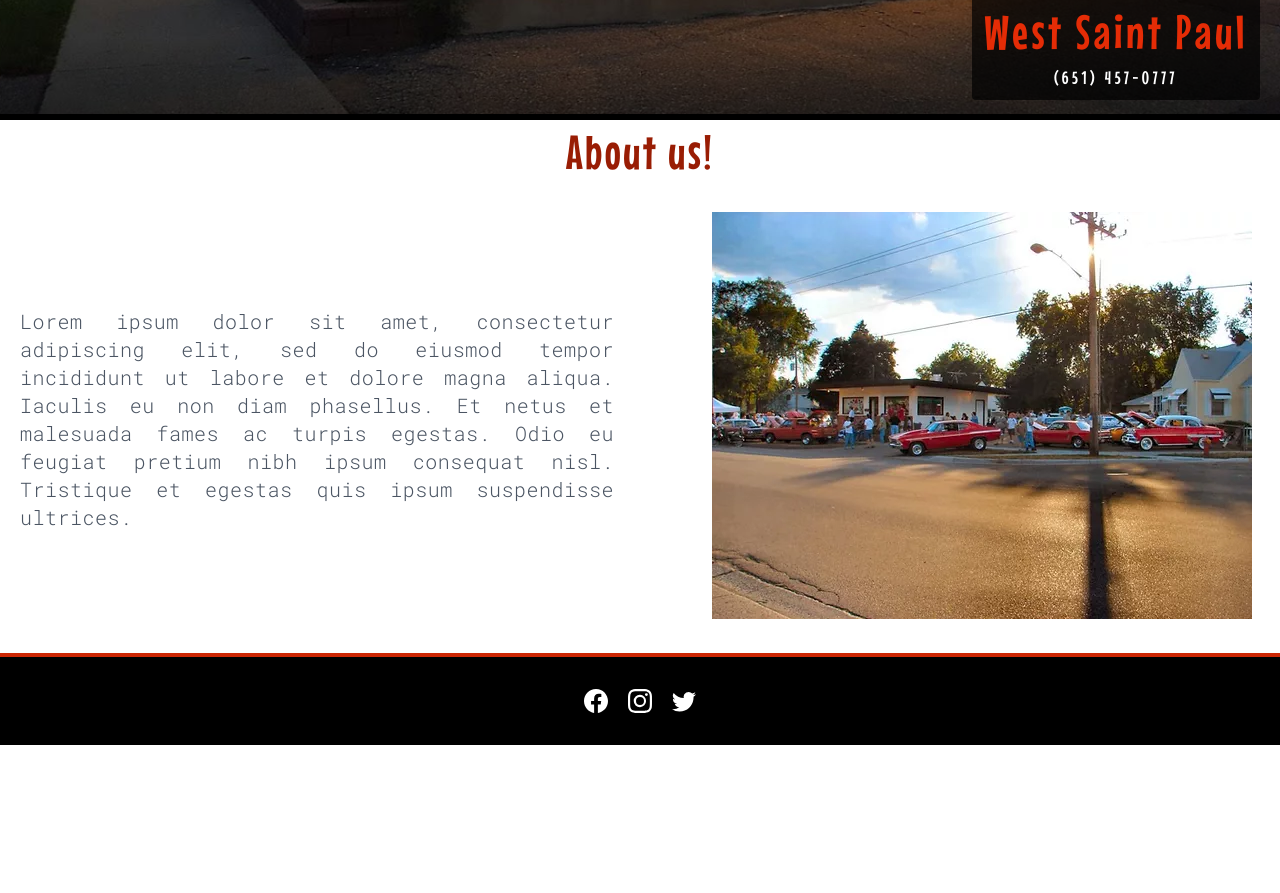
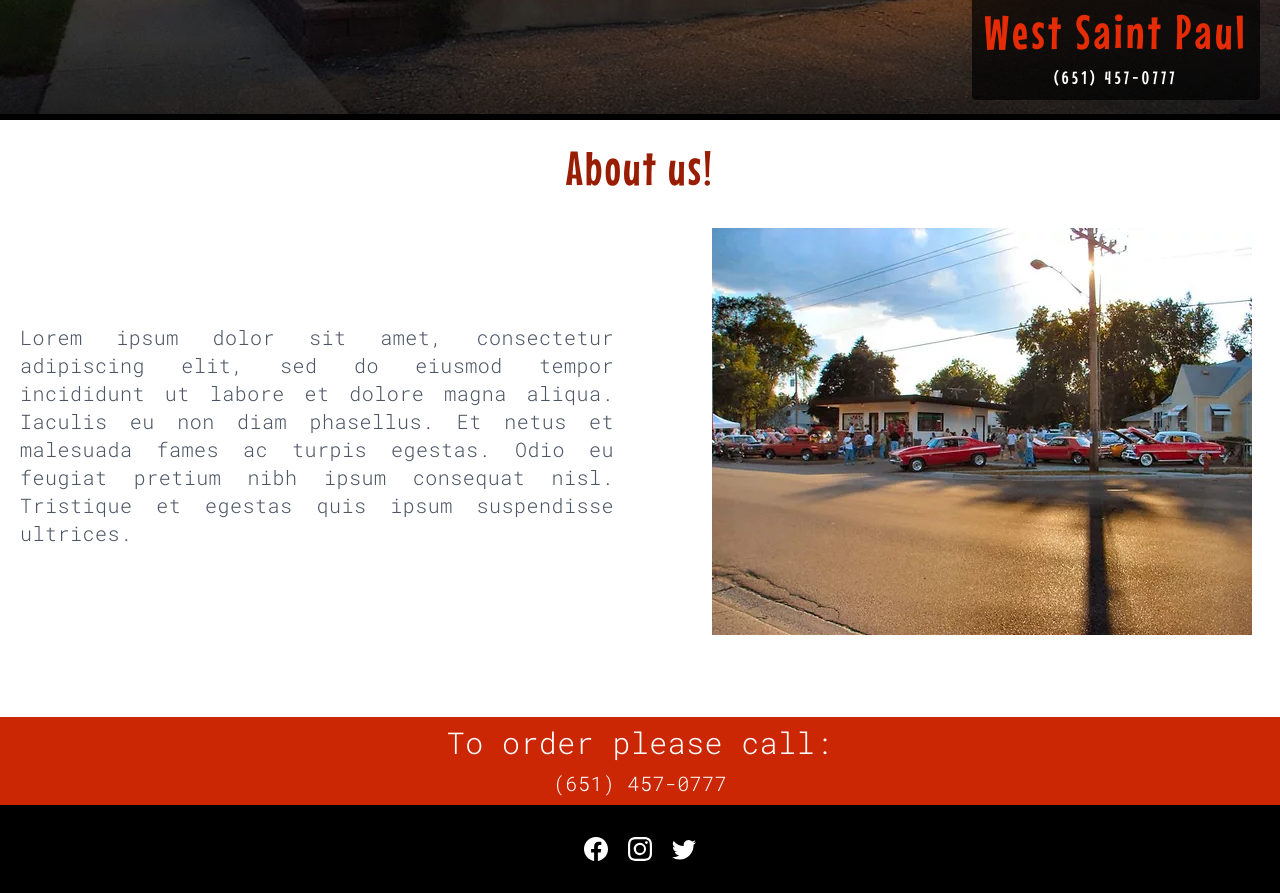
Before and after one commit to latz09/pizza-shop, a Next.js app: page / in a window 1280 px wide. Shown: the part 570-1463 px from the top of the page. Before the commit the page ends 1315 px from the top, so only its background shows below. Built offline with nearby package versions, Linux system fonts and the light colour scheme.

Commit message:
added call us to footer

```diff
--- a/components/about/About.js
+++ b/components/about/About.js
@@ -5,11 +5,11 @@ import MenuHeading from '../utils/MenuHeading';
 const About = () => {
 	return (
 		<>
-			<div className="text-center">
+			<div className="text-center mt-4">
 				<MenuHeading title={'About us!'} />{' '}
 			</div>
 			<div className='max-w-7xl mx-auto grid gap-3 md:grid-cols-2 md:place-items-end justify-items-center'>
-				<h1 className=' text-gray-600 tracking-wide md:text-xl  self-center px-5 text-center md:text-justify'>
+				<h1 className=' text-gray-600 tracking-wide md:text-xl  self-center px-5 text-center md:text-justify py-8'>
 					Lorem ipsum dolor sit amet, consectetur adipiscing elit, sed do
 					eiusmod tempor incididunt ut labore et dolore magna aliqua. Iaculis eu
 					non diam phasellus. Et netus et malesuada fames ac turpis egestas.
--- a/components/layout/Footer.js
+++ b/components/layout/Footer.js
@@ -1,18 +1,20 @@
 import { BsFacebook, BsInstagram, BsTwitter } from 'react-icons/bs';
-
+import CallToOrder from '../utils/CallToOrder';
 
 const Footer = () => {
 	return (
-		<div className='bg-black py-8  border-t md:border-t-4 border-pizzaRed-500'>
+        <>
+        <CallToOrder />
+		<div className='bg-black py-8 '>
 			<div className='max-w-7xl mx-auto flex justify-center'>
-
-                <div className="text-white flex space-x-5 text-2xl cursor-pointer">
-                    <BsFacebook />
-                    <BsInstagram />
-                    <BsTwitter />
-                </div>
+				<div className='text-white flex space-x-5 text-2xl cursor-pointer'>
+					<BsFacebook />
+					<BsInstagram />
+					<BsTwitter />
+				</div>
 			</div>
 		</div>
+        </>
 	);
 };
 
--- /dev/null
+++ b/components/utils/CallToOrder.js
@@ -0,0 +1,12 @@
+const CallToOrder = () => {
+	return (
+		<div className='mt-12 grid gap-2 justify-items-center bg-pizzaRed-500 text-white p-2  tracking-wide shadow-lg'>
+			<div className='text-xl md:text-3xl text-white'>
+				To order please call:
+			</div>
+			<div className=' md:text-xl '>{`(651) 457-0777`}</div>
+		</div>
+	);
+};
+
+export default CallToOrder;
--- a/pages/index.js
+++ b/pages/index.js
@@ -1,6 +1,7 @@
 import About from '../components/about/About';
 import Hero from '../components/homepage/Hero';
 import HoursLocation from '../components/homepage/HoursLocation';
+import CallToOrder from '../components/utils/CallToOrder';
 import NavLink from '../components/utils/NavLink';
 
 const Home = () => {
@@ -9,7 +10,7 @@ const Home = () => {
 			<div>
 				<Hero />
 			</div>
-			<div className=''>
+			<div>
 				<About />
 			</div>
 
```
